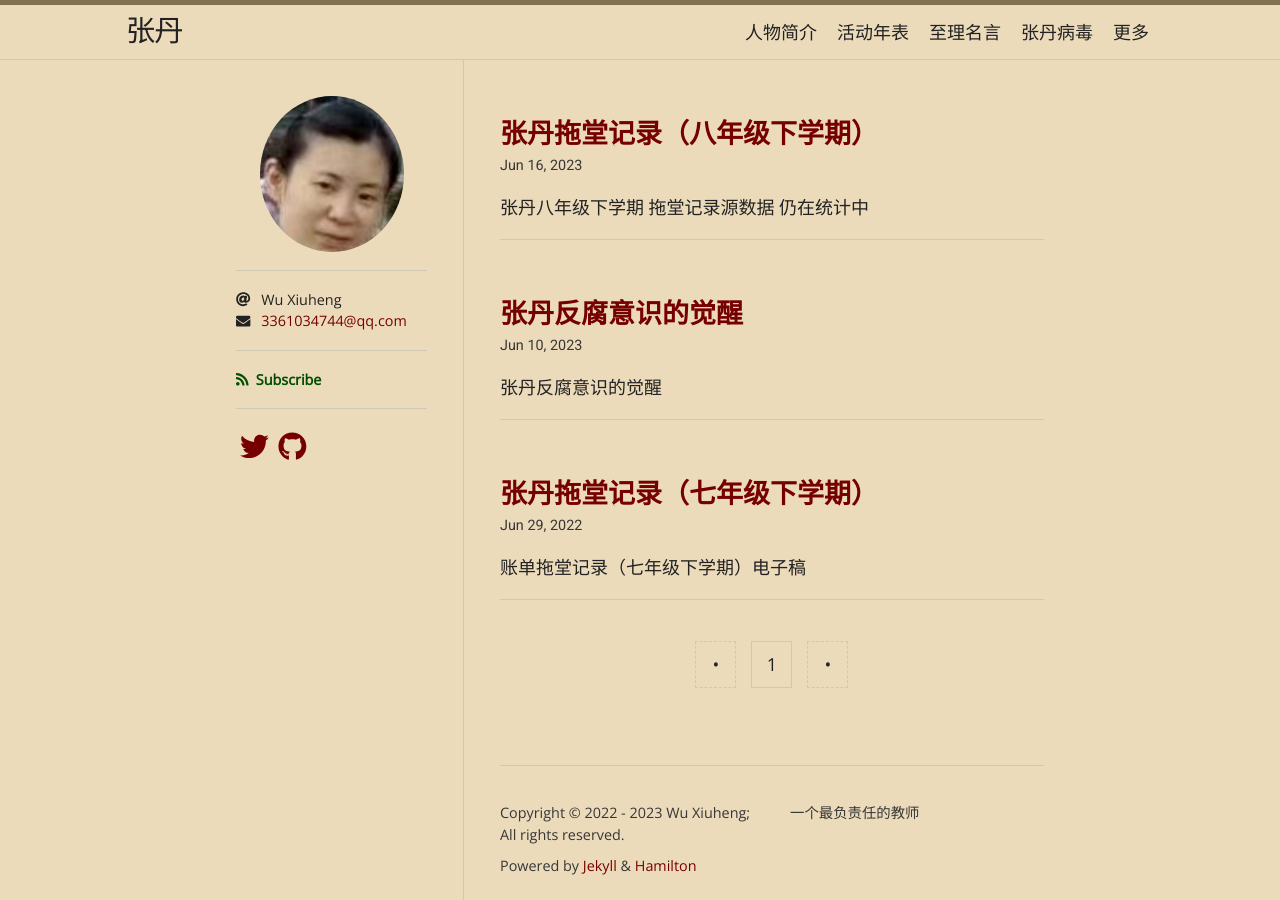
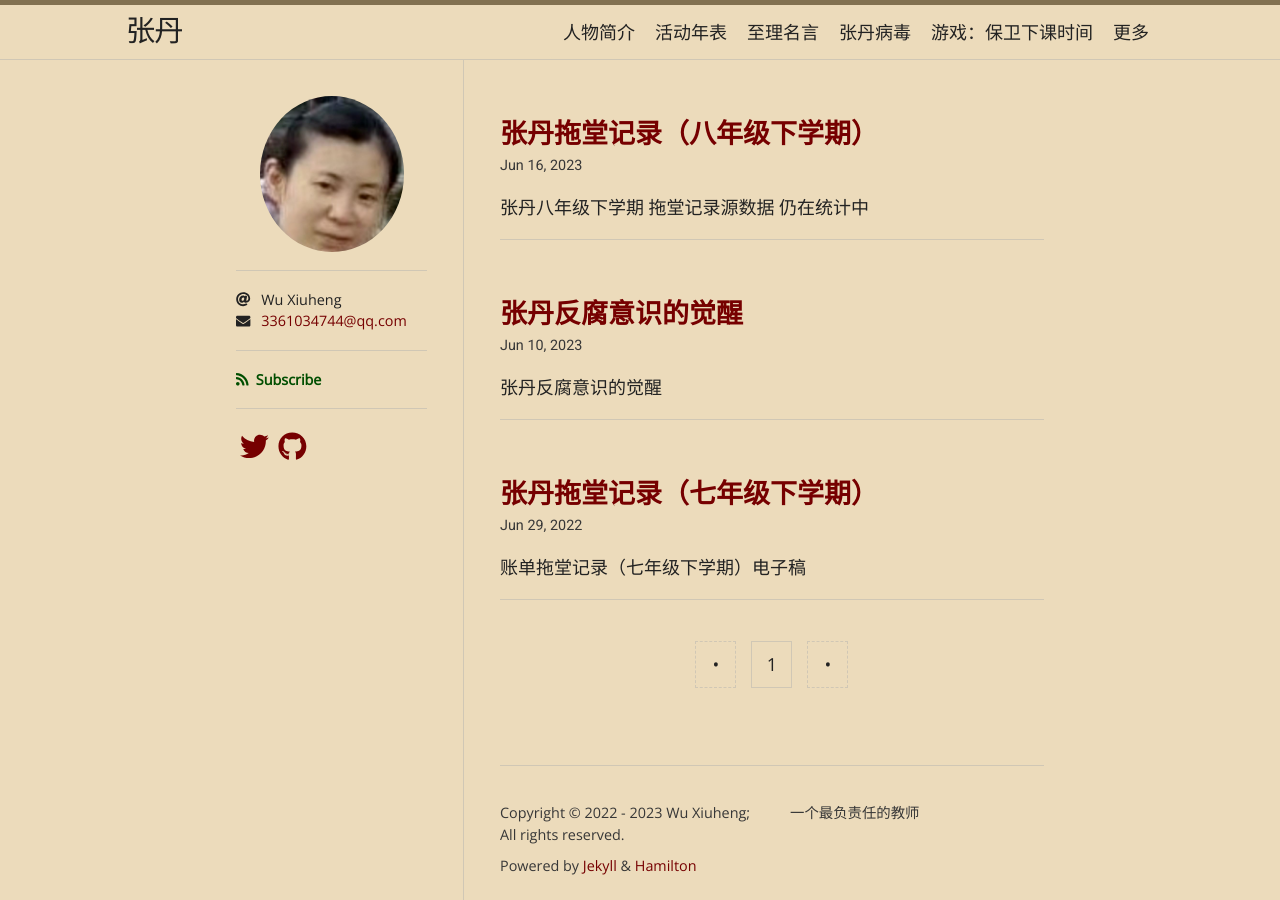
Before and after one commit to XiuhengWu/ZhangDan805.github.io, a Jekyll site: the page built from index.html, in a window 1280 px wide. Built offline with Jekyll 4.4.1, drawn with Linux system fonts in a browser that asks for light colours; nearby versions of some CDN libraries; some web fonts are replaced; the list of posts is cut into pages by our own code.

Commit message:
Update navigation.yml

```diff
--- a/_data/navigation.yml
+++ b/_data/navigation.yml
@@ -6,6 +6,8 @@
   url: /sayings/
 - title: 张丹病毒
   url: /virus/
+- title: 游戏：保卫下课时间
+  url: /game/
 - title: 更多
   sublinks:
     - title: 其它入选老师
```
